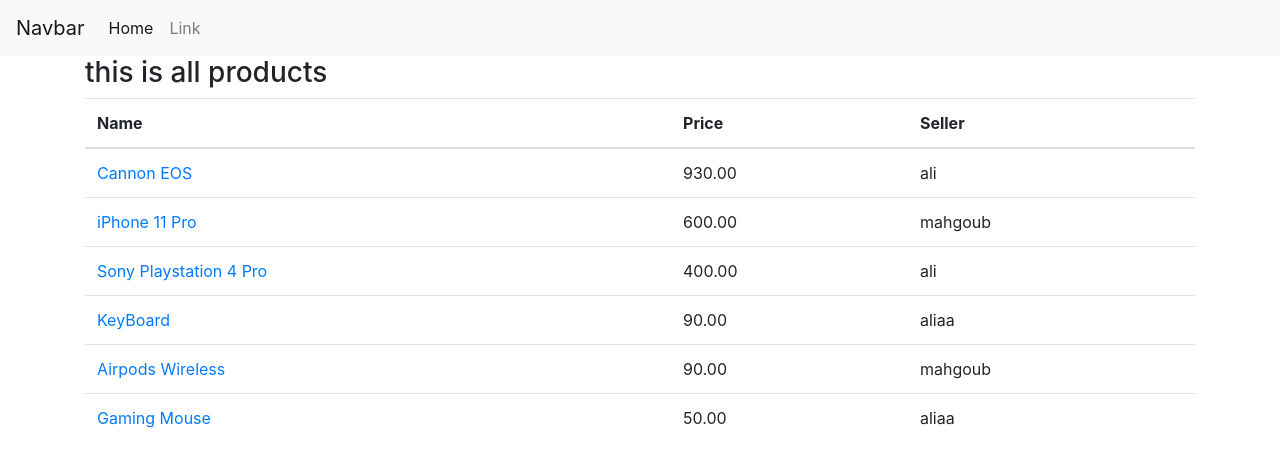
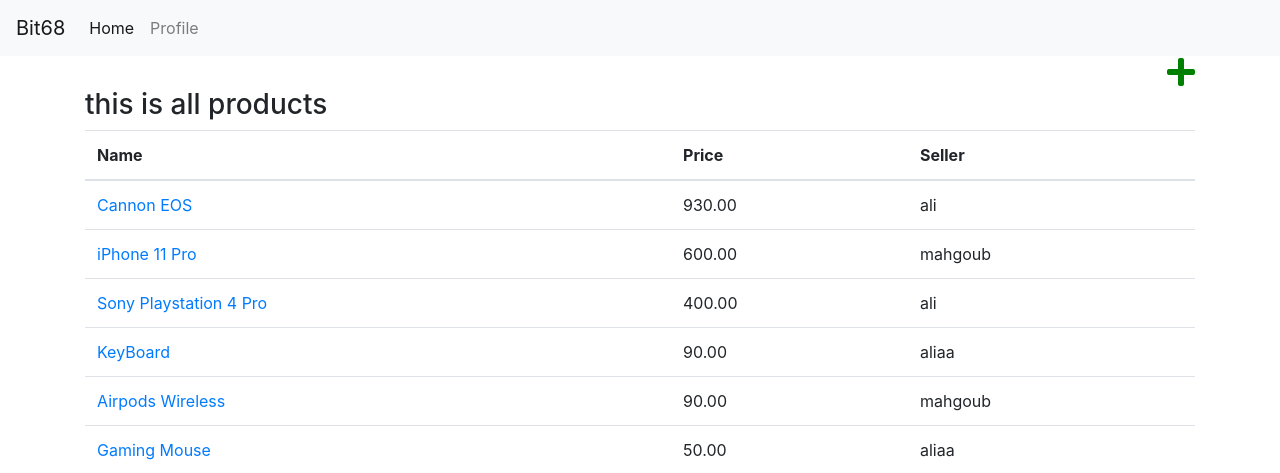
Before and after one commit to Mohamadmahgoub910/PyBasics, a Django app: page /products/ in a window 1280 px wide. Shown: the top 473 px of the page. Run offline with Django 4.2, Linux system fonts and the light colour scheme; data comes from the database, SQL or seed files in the repository; some libraries are stand-ins or nearby versions.

Commit message:
handle add product icon with the user

```diff
--- a/ServiceBit68Task/ServiceDjangoBit68Task/service/templates/products/products.html
+++ b/ServiceBit68Task/ServiceDjangoBit68Task/service/templates/products/products.html
@@ -1,6 +1,16 @@
 {% extends 'main.html' %}
 
 {% block content %}
+<style>
+    .clearfix::after {
+        content: "";
+        clear: both;
+        display: table;
+    }
+</style>
+<a href="{% url 'product-create' %}"><i style="float: right; font-size: xx-large; color: green;" class="fa fa-plus"
+        aria-hidden="true"></i></a>
+<div class="clearfix"></div>
 <h3>this is all products </h3>
 
 <table class="table">
@@ -14,7 +24,7 @@
     <tbody>
         {% for product in products %}
         <tr>
-            <td> <a href= "{% url 'product' product.id %}" > {{ product.name }} </a> </td>
+            <td> <a href="{% url 'product' product.id %}"> {{ product.name }} </a> </td>
             <td>{{ product.price }}</td>
             <td>{{ product.user }}</td>
         </tr>
--- a/ServiceBit68Task/ServiceDjangoBit68Task/service/urls.py
+++ b/ServiceBit68Task/ServiceDjangoBit68Task/service/urls.py
@@ -3,4 +3,5 @@
 urlpatterns = [
     path('products/', views.products, name='products'),
     path('product/<str:pk>/', views.product, name='product'),
+    path('products/createProduct/', views.createProduct, name='product-create'),
 ]
--- a/ServiceBit68Task/ServiceDjangoBit68Task/service/views.py
+++ b/ServiceBit68Task/ServiceDjangoBit68Task/service/views.py
@@ -1,4 +1,4 @@
-from django.http import HttpResponse
+from .forms import ProductForm
 from django.shortcuts import render
 from .models import Products
 # Create your views here.
@@ -12,3 +12,8 @@
     productObj = Products.objects.get(id=pk)
     context = { 'projectObj':productObj}
     return render(request, 'products/single-product.html', context)
+
+def createProduct(request):
+    form = ProductForm()
+    context = {'form':form}
+    return render(request, 'products/product_form.html', context)
--- a/ServiceBit68Task/ServiceDjangoBit68Task/templates/main.html
+++ b/ServiceBit68Task/ServiceDjangoBit68Task/templates/main.html
@@ -6,6 +6,8 @@
     <meta name="viewport" content="width=device-width, initial-scale=1.0">
     <!-- Bootstrap -->
     <link rel="stylesheet" href="https://stackpath.bootstrapcdn.com/bootstrap/4.4.1/css/bootstrap.min.css" integrity="sha384-Vkoo8x4CGsO3+Hhxv8T/Q5PaXtkKtu6ug5TOeNV6gBiFeWPGFN9MuhOf23Q9Ifjh" crossorigin="anonymous">
+    <!-- Font awesome  -->
+    <link rel="stylesheet" href="https://cdnjs.cloudflare.com/ajax/libs/font-awesome/5.15.4/css/all.min.css">
     <title>ServiceBit68</title>
 </head>
 <body>
--- a/ServiceBit68Task/ServiceDjangoBit68Task/templates/navbar.html
+++ b/ServiceBit68Task/ServiceDjangoBit68Task/templates/navbar.html
@@ -1,5 +1,5 @@
 <nav class="navbar navbar-expand-lg navbar-light bg-light">
-    <a class="navbar-brand" href="#">Navbar</a>
+    <a class="navbar-brand" href="{% url 'products' %}">Bit68</a>
     <button class="navbar-toggler" type="button" data-toggle="collapse" data-target="#navbarSupportedContent" aria-controls="navbarSupportedContent" aria-expanded="false" aria-label="Toggle navigation">
       <span class="navbar-toggler-icon"></span>
     </button>
@@ -7,10 +7,10 @@
     <div class="collapse navbar-collapse" id="navbarSupportedContent">
       <ul class="navbar-nav mr-auto">
         <li class="nav-item active">
-          <a class="nav-link" href="#">Home <span class="sr-only">(current)</span></a>
+          <a class="nav-link" href="{% url 'products' %}">Home</a>
         </li>
         <li class="nav-item">
-          <a class="nav-link" href="#">Link</a>
+          <a class="nav-link" href="#"> Profile </a>
         </li>
 
     </div>
```
Also changed, not shown: ServiceBit68Task/ServiceDjangoBit68Task/service/forms.py (added, +9 -0 lines), ServiceBit68Task/ServiceDjangoBit68Task/service/templates/products/product_form.html (added, +11 -0 lines).
